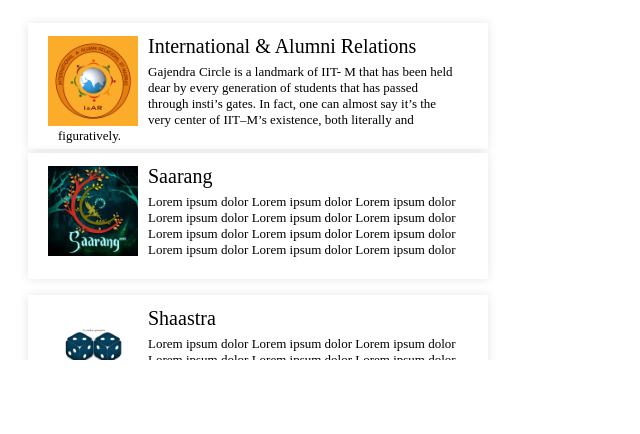
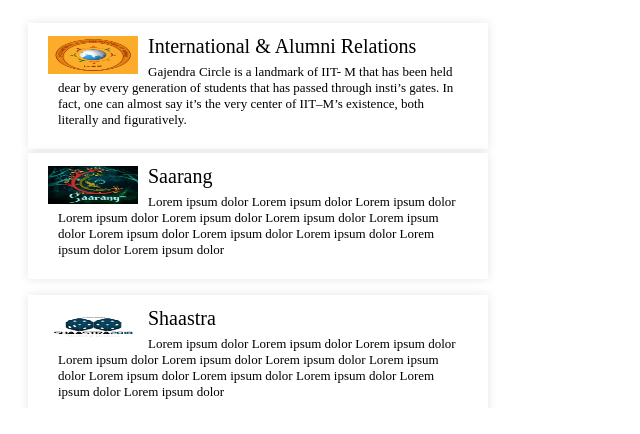
Before and after one commit to alcatraz627/Insight101, a plain HTML site: page snippet/bodies.html in a window 1280 px wide. Shown: the whole page, without its empty margins (0-640 px from the left). Drawn offline with Linux system fonts and the light colour scheme; files that its build step writes are made by us from their sources; files whose address does not match are found by name.

Commit message:
List issue fixed

```diff
--- a/snippet/imgwith.css
+++ b/snippet/imgwith.css
@@ -1,6 +1,6 @@
    .container {
        overflow-y: scroll;
-       max-height: 22em;
+       max-height: 25em!important;
    }
 
    .lib-panel {
@@ -16,6 +16,7 @@
    .lib-panel .row {
        padding-top: 7px;
        background-color: #FFFFFF;
+       min-height: 109px;
    }
 
    .lib-panel .lib-row {
@@ -81,7 +82,10 @@
        padding-left: 10px;
        padding-top: 6px;
        width: 90px!important;
-       height: 90px!important;
+       height: 50%!important;
        float: left;
        padding-right: 10px;
+       top: 50%;
+       /*min-height: 20em!important;*/
+       /*margin-top: 0!important;*/
    }
--- a/snippet/imgwithout.css
+++ b/snippet/imgwithout.css
@@ -1,6 +1,6 @@
    .container {
        overflow-y: scroll;
-       max-height: 22em;
+       max-height: 25em!important;
    }
 
    .lib-panel {
@@ -16,6 +16,7 @@
    .lib-panel .row {
        padding-top: 7px;
        background-color: #FFFFFF;
+       min-height: 109px;
    }
 
    .lib-panel .lib-row {
@@ -30,7 +31,7 @@
 
    .lib-panel .lib-row.lib-header .lib-header-seperator {
        height: 2px;
-       width: 40%;
+       width: 35%;
        background-color: #d9d9d9;
        margin: 2px 0 2px 0;
    }
@@ -81,7 +82,7 @@
        padding-left: 10px;
        padding-top: 6px;
        width: 90px!important;
-       height: 90px!important;
+       height: 50%!important;
        float: left;
        padding-right: 10px;
    }
```
Also changed, not shown: snippet/places.html (+18 -8 lines), styles/style.css (+4 -3 lines).
